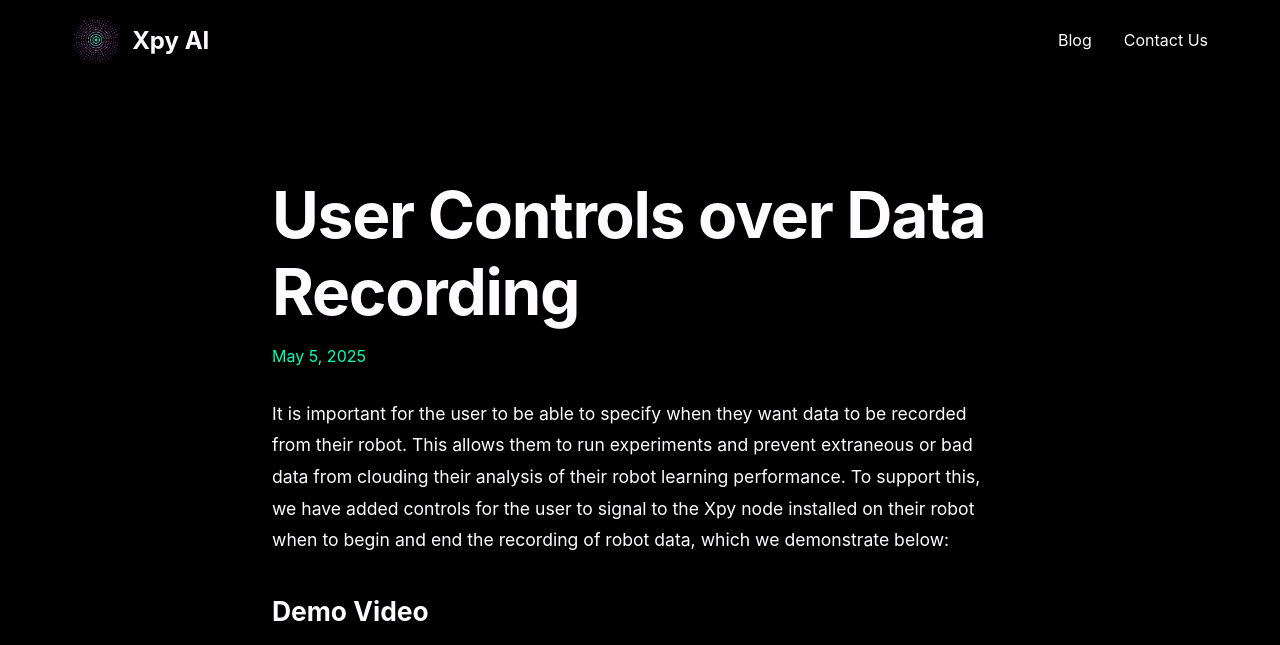
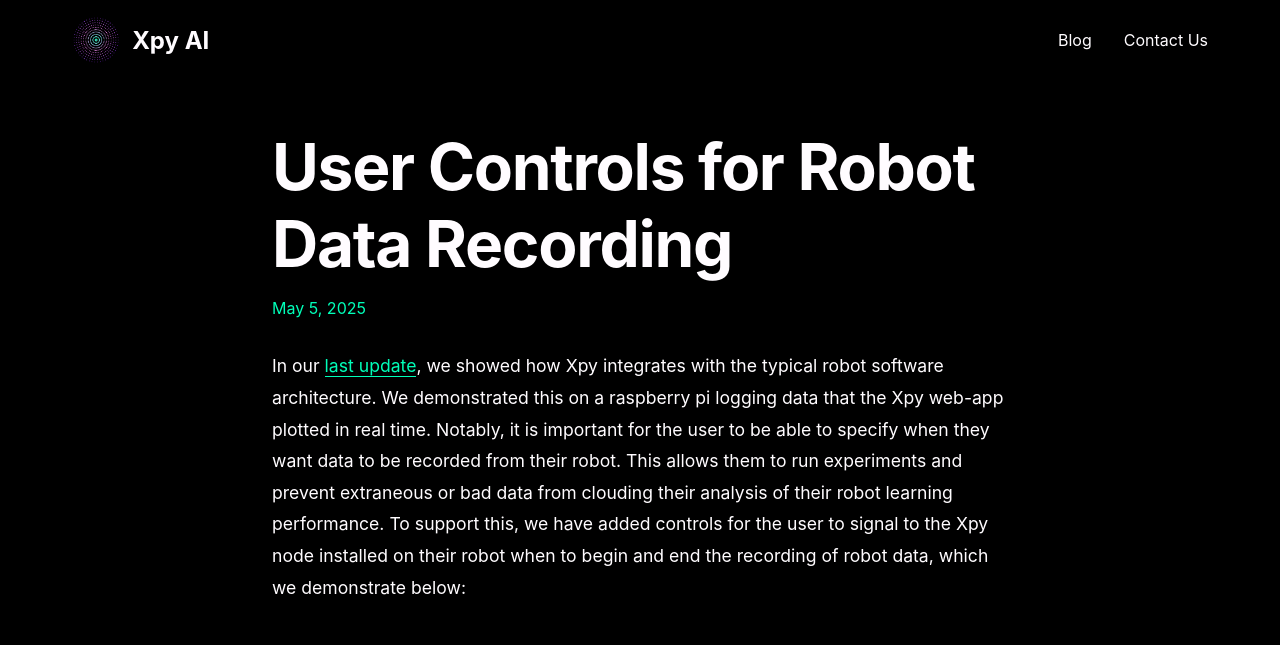
Before and after one commit to XpyAI/XpyAI.github.io, a Jekyll site: the page built from _posts/2025-05-05-user-controls-of-data-recording.markdown, in a window 1280 px wide and 1376 px high. Shown: the top 645 px of the window. Built offline with Jekyll 4.4.1, drawn with Linux system fonts in a browser that asks for light colours.

Commit message:
Demo of user controls for data recording

```diff
--- a/_posts/2025-05-05-user-controls-of-data-recording.markdown
+++ b/_posts/2025-05-05-user-controls-of-data-recording.markdown
@@ -1,15 +1,15 @@
 ---
 layout: post
-title:  "User Controls over Data Recording"
+title:  "User Controls for Robot Data Recording"
 date:   2025-05-05 00:43:53 -0600
 ---
 
-It is important for the user to be able to specify when they want data to be recorded from their robot. This allows them to run experiments and prevent extraneous or bad data from clouding their analysis of their robot learning performance. To support this, we have added controls for the user to signal to the Xpy node installed on their robot when to begin and end the recording of robot data, which we demonstrate below:
+In our [last update](https://xpyai.github.io/2025-05-05/integrating-xpy-into-robot-architecture), we showed how Xpy integrates with the typical robot software architecture. We demonstrated this on a raspberry pi logging data that the Xpy web-app plotted in real time. Notably, it is important for the user to be able to specify when they want data to be recorded from their robot. This allows them to run experiments and prevent extraneous or bad data from clouding their analysis of their robot learning performance. To support this, we have added controls for the user to signal to the Xpy node installed on their robot when to begin and end the recording of robot data, which we demonstrate below:
 
 # Demo Video
 
 <div class="iframe-container">
-<iframe width="560" height="315" src="https://www.youtube.com/embed/uZVU4_wXJyI?si=RWiqmmgwQZnfzL03" title="YouTube video player" frameborder="0" allow="accelerometer; autoplay; clipboard-write; encrypted-media; gyroscope; picture-in-picture; web-share" referrerpolicy="strict-origin-when-cross-origin" allowfullscreen></iframe>
+<iframe width="560" height="315" src="https://www.youtube.com/embed/DSTfCEH1_rk?si=DogRsA6MGdZuUifd" title="YouTube video player" frameborder="0" allow="accelerometer; autoplay; clipboard-write; encrypted-media; gyroscope; picture-in-picture; web-share" referrerpolicy="strict-origin-when-cross-origin" allowfullscreen></iframe>
 </div>
 <style>
   .iframe-container{
```
